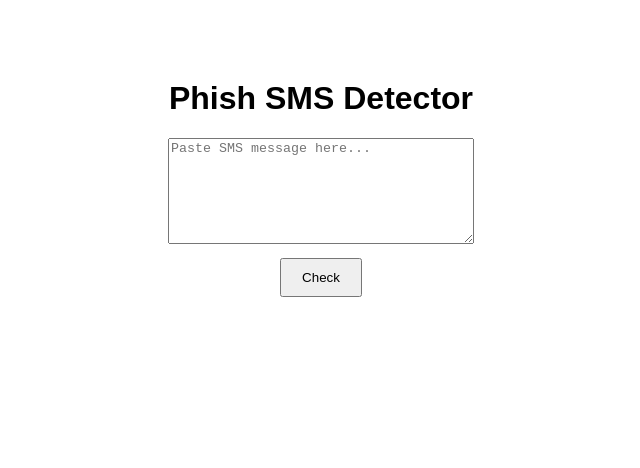
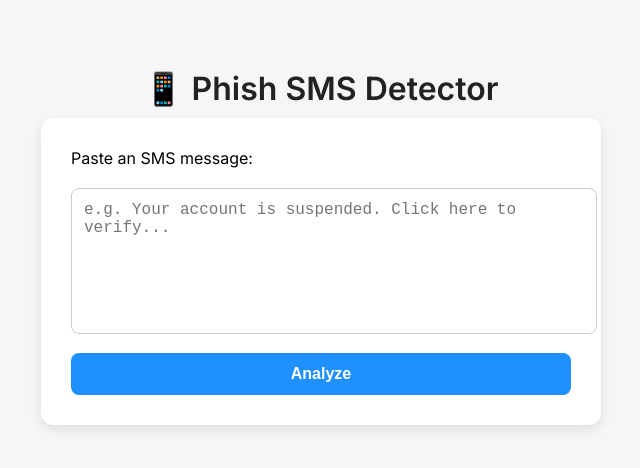
Before and after one commit to Nahal9776/phish-SMS-detector, a Flask app: page / in a window 1280 px wide. Shown: the top 468 px of the page, without its empty margins (319-959 px from the left). Run offline with Flask 3, Linux system fonts and the light colour scheme.

Commit message:
Update index.html

```diff
--- a/templates/index.html
+++ b/templates/index.html
@@ -1,24 +1,96 @@
+<!DOCTYPE html>
+<html lang="en">
+<head>
+  <meta charset="UTF-8" />
+  <meta name="viewport" content="width=device-width, initial-scale=1.0"/>
+  <title>Phish SMS Detector</title>
+  <link href="https://fonts.googleapis.com/css2?family=Inter:wght@400;600&display=swap" rel="stylesheet">
+  <style>
+    body {
+      font-family: 'Inter', sans-serif;
+      background: #f4f6f8;
+      display: flex;
+      flex-direction: column;
+      align-items: center;
+      padding: 40px;
+    }
 
-<!DOCTYPE html>
-<html>
-<head>
-    <title>Phish SMS Detector</title>
-    <style>
-        body { font-family: sans-serif; text-align: center; margin-top: 80px; }
-        textarea { width: 300px; height: 100px; }
-        button { padding: 10px 20px; margin-top: 10px; }
-        .result { margin-top: 20px; font-size: 20px; }
-    </style>
+    h1 {
+      color: #222;
+      margin-bottom: 10px;
+    }
+
+    .container {
+      background: #fff;
+      padding: 30px;
+      border-radius: 12px;
+      box-shadow: 0 4px 12px rgba(0,0,0,0.1);
+      width: 100%;
+      max-width: 500px;
+    }
+
+    textarea {
+      width: 100%;
+      height: 120px;
+      border: 1px solid #ccc;
+      border-radius: 8px;
+      padding: 12px;
+      font-size: 16px;
+      resize: none;
+    }
+
+    button {
+      background-color: #1e90ff;
+      color: white;
+      font-weight: bold;
+      border: none;
+      border-radius: 8px;
+      padding: 12px 20px;
+      margin-top: 15px;
+      cursor: pointer;
+      width: 100%;
+      font-size: 16px;
+    }
+
+    button:hover {
+      background-color: #1c7ed6;
+    }
+
+    .result {
+      margin-top: 20px;
+      font-size: 18px;
+      font-weight: 600;
+      color: #333;
+      text-align: center;
+      padding: 12px;
+      border-radius: 8px;
+    }
+
+    .result.safe {
+      background-color: #d3f9d8;
+      color: #2b8a3e;
+    }
+
+    .result.phishing {
+      background-color: #ffe3e3;
+      color: #c92a2a;
+    }
+  </style>
 </head>
 <body>
-    <h1>Phish SMS Detector</h1>
+  <h1>📱 Phish SMS Detector</h1>
+  <div class="container">
     <form method="post">
-        <textarea name="sms" placeholder="Paste SMS message here..."></textarea><br>
-        <button type="submit">Check</button>
+      <label for="sms">Paste an SMS message:</label><br><br>
+      <textarea name="sms" placeholder="e.g. Your account is suspended. Click here to verify..."></textarea>
+      <button type="submit">Analyze</button>
     </form>
 
     {% if result %}
-    <div class="result"><strong>Result:</strong> {{ result }}</div>
+    <div class="result {{ 'phishing' if 'Phishing' in result else 'safe' }}">
+      Result: {{ result }}
+    </div>
     {% endif %}
+  </div>
 </body>
 </html>
```
